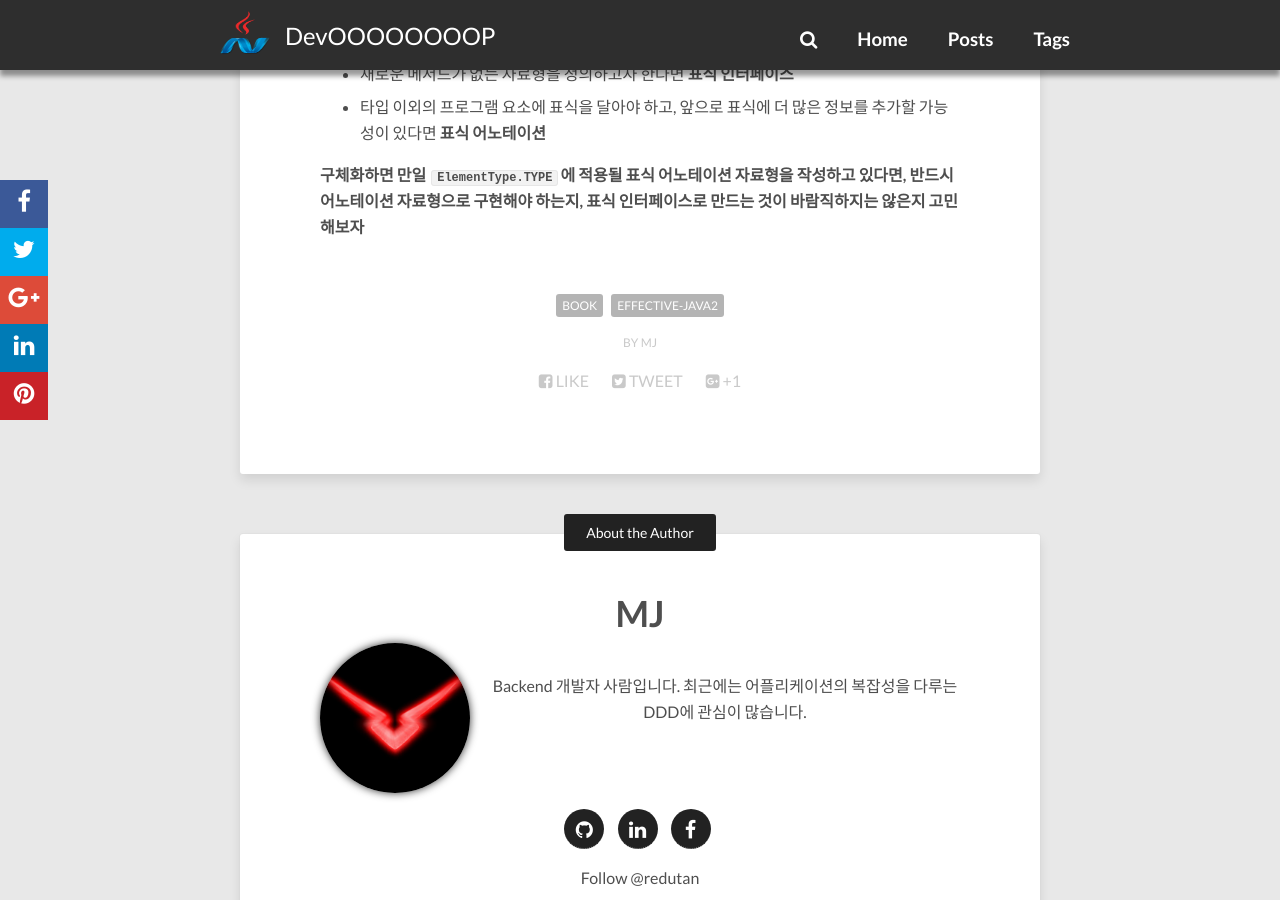
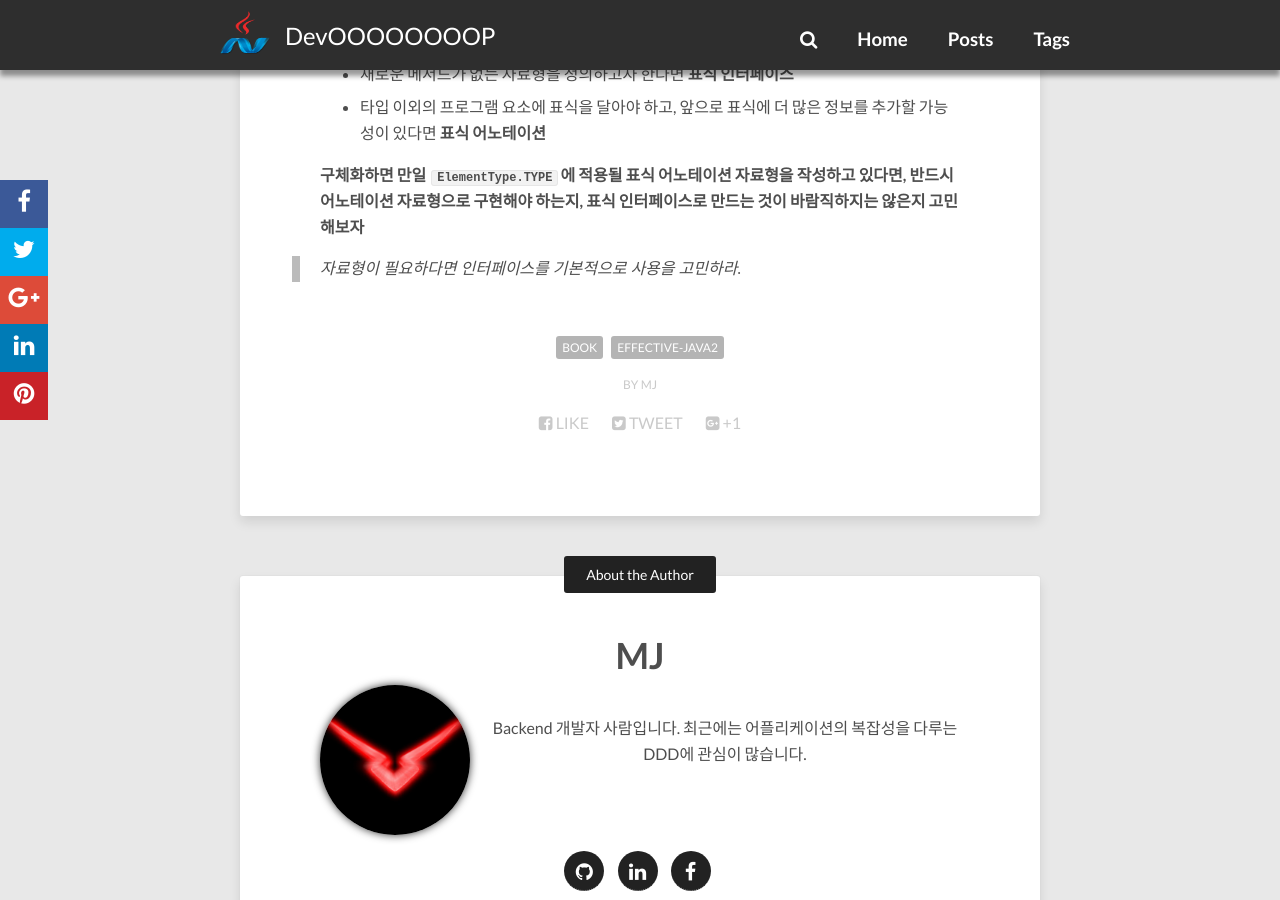
Before and after one commit to redutan/redutan.github.io, a Jekyll site: the page built from _posts/2016/2016-03-05-effective-java2-chapter6-2.markdown, in a window 1280 px wide and 900 px high, scrolled down 3293 px. Built offline with Jekyll 4.4.1, drawn with Linux system fonts in a browser that asks for light colours; nearby versions of some CDN libraries; comment, search, counter and statistics services are not loaded.

Commit message:
포스팅 수정

```diff
--- a/_posts/2016/2016-03-05-effective-java2-chapter6-2.markdown
+++ b/_posts/2016/2016-03-05-effective-java2-chapter6-2.markdown
@@ -116,3 +116,5 @@ public @interface ExceptionTest {
 
 **구체화하면 만일 `ElementType.TYPE`에 적용될 표식 어노테이션 자료형을 작성하고 있다면, 반드시
 어노테이션 자료형으로 구현해야 하는지, 표식 인터페이스로 만드는 것이 바람직하지는 않은지 고민해보자**
+
+> 자료형이 필요하다면 인터페이스를 기본적으로 사용을 고민하라.
```
